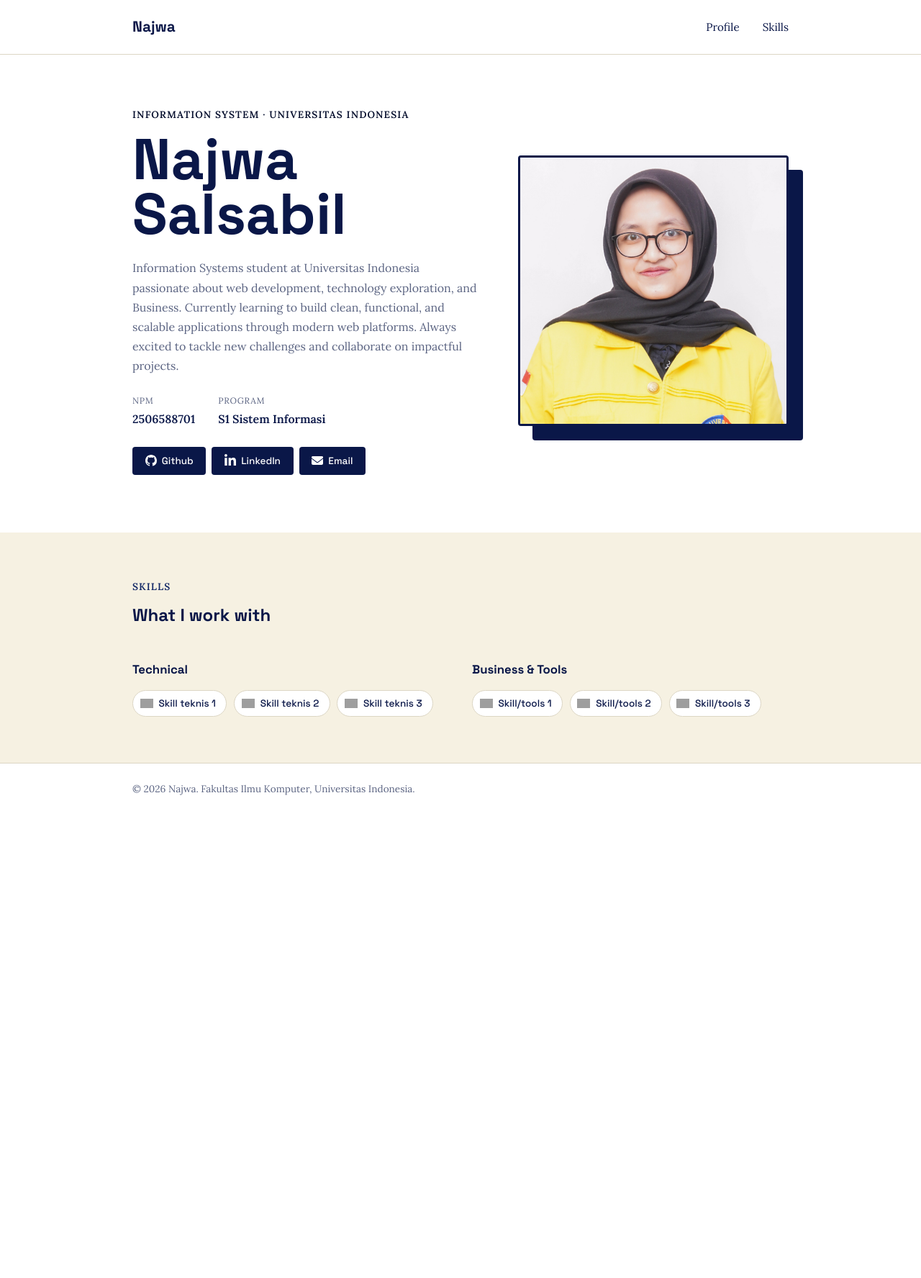
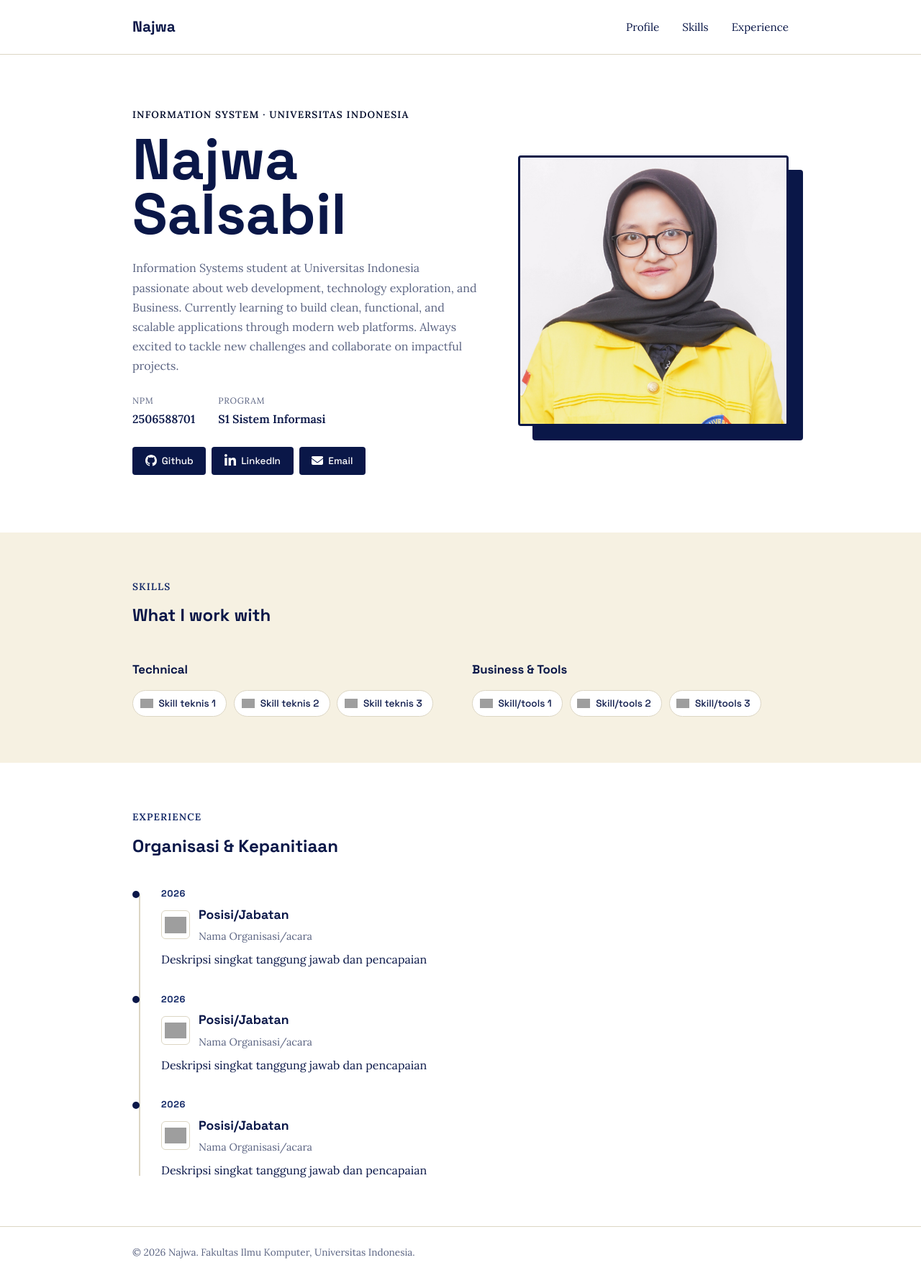
Before and after one commit to najwa-salsabil/myportofolio, a Django app: page / in a window 1280 px wide. Shown: the whole page at 72% size. Before the commit the page ends 1105 px from the top, so only its background shows below. Run offline with Django 5.2, Linux system fonts and the light colour scheme; grey boxes are pictures that could not be loaded.

Commit message:
Add Experience Section

```diff
--- a/static/css/style.css
+++ b/static/css/style.css
@@ -249,6 +249,86 @@ h1, h2, h3, .brand {
     flex-shrink: 0;
 }
 
+.experience {
+    padding: 4rem 0;
+}
+
+.timeline {
+    list-style: none;
+    position: relative;
+    max-width: 680px;
+    padding-left: 2.5rem;
+}
+
+.timeline::before {
+    content: "";
+    position: absolute;
+    left: 0.55rem;
+    top: 0.4rem;
+    bottom: 0.4rem;
+    width: 2px;
+    background-color: var(--line);
+}
+
+.timeline-item {
+    position: relative;
+    padding-bottom: 2.2rem;
+}
+
+.timeline-item:last-child {
+    padding-bottom: 0;
+}
+
+.timeline-item::before {
+    content: "";
+    position: absolute;
+    left: -2.5rem;
+    top: 0.1rem;
+    width: 10px;
+    height: 10px;
+    border-radius: 50%;
+    background-color: var(--ink);
+}
+
+.timeline-item time {
+    display: block;
+    line-height: 1;
+    font-family: "Space Grotesk", -apple-system, sans-serif;
+    font-size: 0.8rem;
+    font-weight: 700;
+    letter-spacing: 0.05em;
+    color: var(--ink-soft);
+    margin-bottom: 0.5rem;
+}
+
+.timeline-heading {
+    display: flex;
+    align-items: center;
+    gap: 0.75rem;
+    margin-bottom: 0.4rem;
+}
+
+.org-logo {
+    width: 40px;
+    height: 40px;
+    object-fit: contain;
+    background-color: var(--paper);
+    border: 1px solid var(--line);
+    border-radius: 6px;
+    padding: 4px;
+    flex-shrink: 0;
+}
+
+.timeline-body h3 {
+    font-size: 1.1rem;
+    margin-bottom: 0.15rem;
+}
+
+.timeline-org {
+    color: var(--text-muted);
+    font-size: 0.9rem;
+}
+
 .site-footer {
     padding: 1.5rem;
     color: var(--text-muted);
--- a/templates/index.html
+++ b/templates/index.html
@@ -16,6 +16,7 @@
             <nav>
                 <a href="#profile">Profile</a>
                 <a href="skills">Skills</a>
+                <a href="#experience">Experience</a>
             </nav>
         </div>
     </header>
@@ -105,6 +106,55 @@
                 </div>
             </div>
         </section>
+
+        <section class="experience" id="experience" aria-labelledby="experience-heading">
+            <div class="container">
+                <div class="section-head">
+                    <p class="section-kicker">Experience</p>
+                    <h2 id="experience-heading"> Organisasi &amp; Kepanitiaan</h2>
+                </div>
+                <ol class="timeline">
+                    <li class="timeline-item">
+                        <time datetime="2026">2026</time>
+                        <div class="timeline-body">
+                            <div class="timeline-heading">
+                                <img src="/static/img/experience/logo-1.png" alt="Nama Organisasi/acara 1" class="org-logo">
+                                <div>
+                                    <h3>Posisi/Jabatan</h3>
+                                    <p class="timeline-org">Nama Organisasi/acara</p>
+                                </div>
+                            </div>
+                            <p>Deskripsi singkat tanggung jawab dan pencapaian</p>
+                        </div>
+                    </li>
+                    <li class="timeline-item">
+                        <time datetime="2026">2026</time>
+                        <div class="timeline-body">
+                            <div class="timeline-heading">
+                                <img src="/static/img/experience/logo-2.png" alt="Nama Organisasi/acara 2" class="org-logo">
+                                <div>
+                                    <h3>Posisi/Jabatan</h3>
+                                    <p class="timeline-org">Nama Organisasi/acara</p>
+                                </div>
+                            </div>
+                            <p>Deskripsi singkat tanggung jawab dan pencapaian</p>
+                        </div>
+                    <li class="timeline-item">
+                        <time datetime="2026">2026</time>
+                        <div class="timeline-body">
+                            <div class="timeline-heading">
+                                <img src="/static/img/experience/logo-3.png" alt="Nama Organisasi/acara 3" class="org-logo">
+                                <div>
+                                    <h3>Posisi/Jabatan</h3>
+                                    <p class="timeline-org">Nama Organisasi/acara</p>
+                                </div>
+                            </div>
+                            <p>Deskripsi singkat tanggung jawab dan pencapaian</p>
+                        </div>
+                    </li>
+                </ol>
+            </div>
+        </section>
     </main>
 
     <footer class="site-footer">
```
